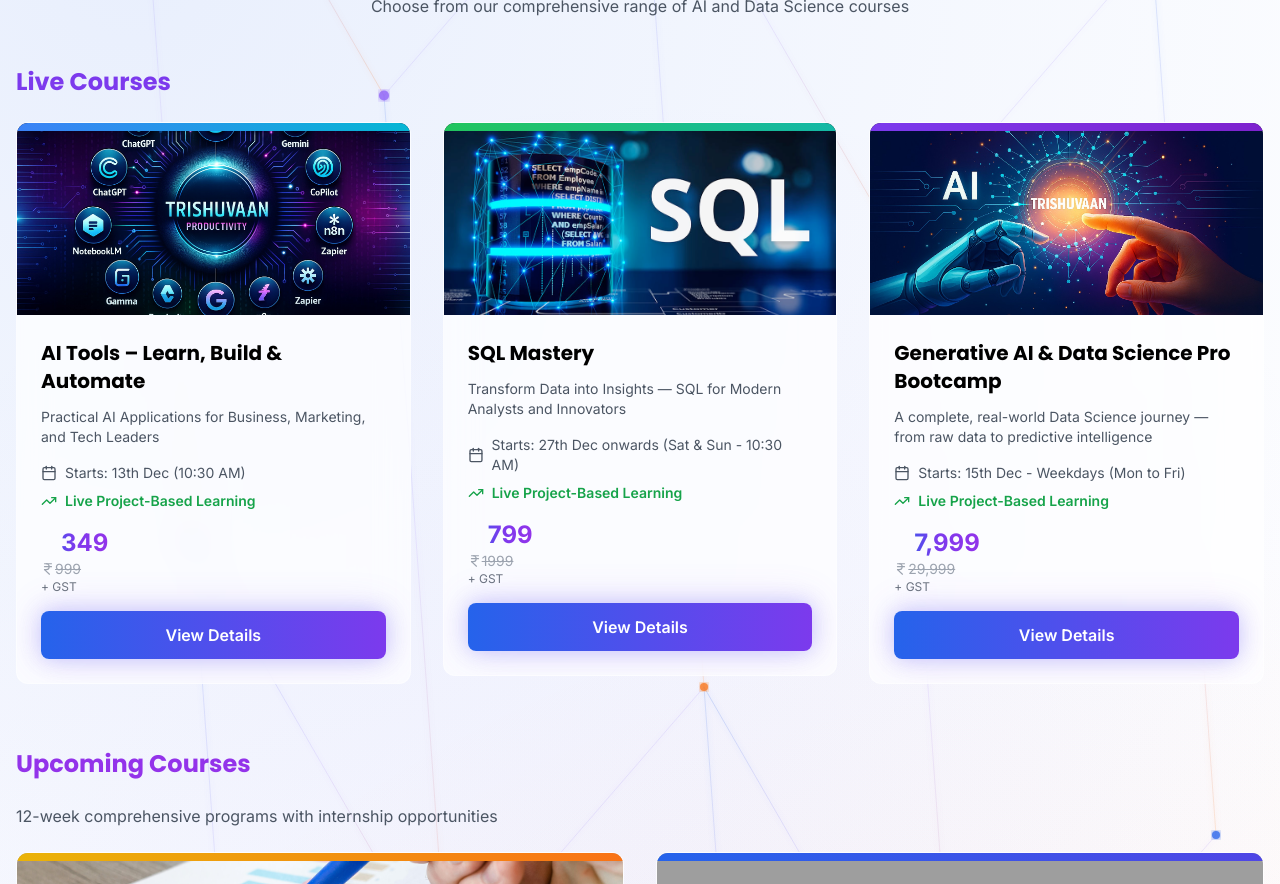
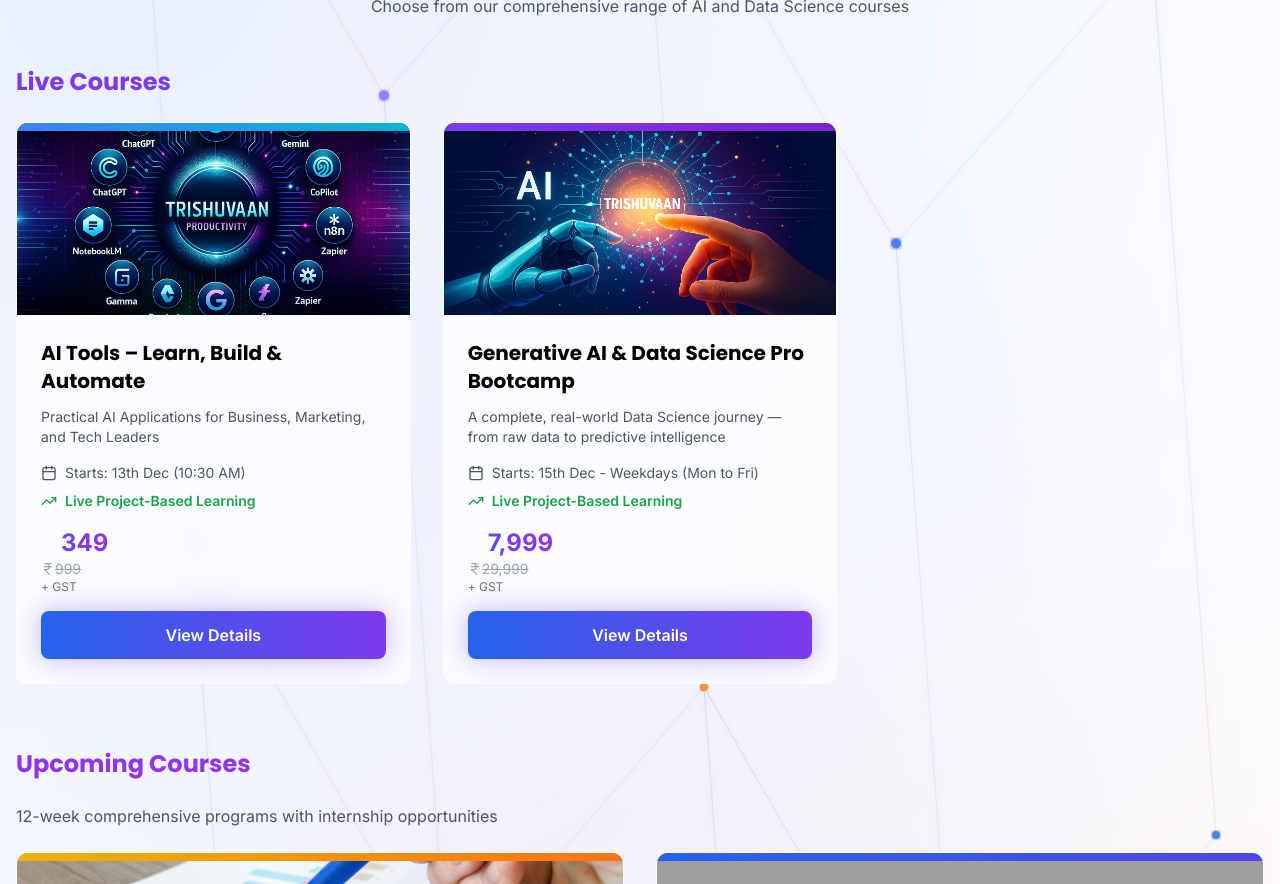
Before and after one commit to trishuvaan-arch/trishuvaan_app, a React (Vite) app: page /edtech in a window 1280 px wide. Shown: the part 740-1624 px from the top of the page. Built offline with nearby package versions, Linux system fonts and the light colour scheme; no server answers; grey boxes are pictures that could not be loaded.

Commit message:
Initial Commit

```diff
--- a/src/data/courses.ts
+++ b/src/data/courses.ts
@@ -98,52 +98,7 @@
       },
     ],
   },
-  {
-    id: '3',
-    title: 'SQL Mastery',
-    slug: 'sql-mastery',
-    price: '799',
-    originalPrice: '1999',
-    description: 'Transform Data into Insights — SQL for Modern Analysts and Innovators',
-    startDate: '27th Dec onwards (Sat & Sun - 10:30 AM)',
-    duration: '5 Weeks',
-    mode: 'For First Batch Launching offer - 799/- only',
-    seats: 'Limited Seats/ Weekend only',
-    gradient: 'from-green-500 to-teal-500',
-    image: '/images/coursedetail/sql-mastery.jpg',
-    curriculum: [
-      'Introduction to SQL and Database Fundamentals',
-      'Setting Up Your SQL Environment and Tools',
-      'Understanding Data Models and Relationships',
-      'Retrieving Data with SELECT Queries',
-      'Filtering, Sorting and Limiting Data',
-      'SQL Joins — Combining Data Across Multiple Tables',
-      'Aggregations and Analytics with GROUP BY and HAVING',
-      'Working with Subqueries and Nested Queries',
-      'Database Creation, Modification and Data Updates',
-      'Advanced SQL Functions and Expressions',
-      'Building Analytical Queries for Business Insights',
-      'Finance Analytics with Real-World SQL Scenarios',
-      'Customer, Product and Market Insights using SQL',
-      'Supply Chain and Inventory Analytics using SQL',
-      'Performance Optimization and Query Tuning',
-      'SQL Projects — End-to-End Business Case Studies',
-      'Virtual Internship — Real-World SQL Implementation & Reporting',
 
-    ],
-    features: [
-      'Live Coding Sessions',
-      'Practice Databases',
-      'Certificate',
-      'Placement Support',
-    ],
-    faqs: [
-      {
-        question: 'Which SQL database will we use?',
-        answer: 'We cover MySQL and PostgreSQL, but concepts apply to all SQL databases.',
-      },
-    ],
-  },
   {
     id: '4',
     title: 'PythonX',
@@ -166,7 +121,7 @@
     ],
     faqs: [
       {
-        question: 'Is this suitable for complete beginners?',
+        question: 'Is this suitablefor complete beginners?',
         answer: 'Yes, we start from scratch and build up to advanced topics.',
       },
     ],
```
